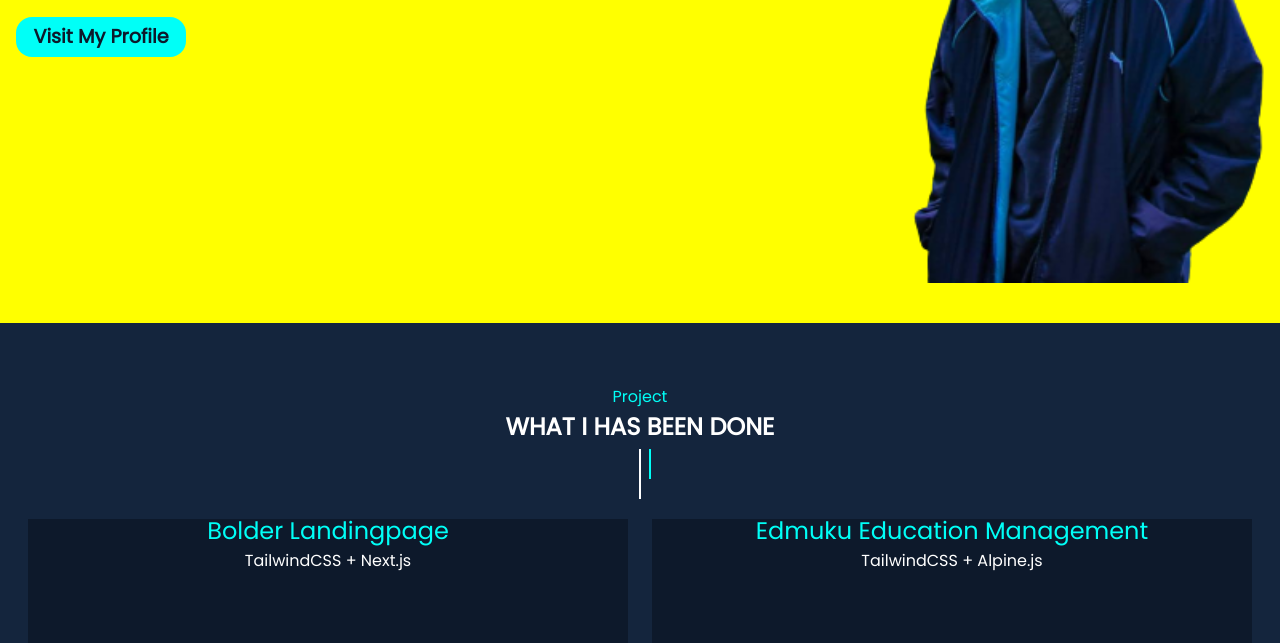
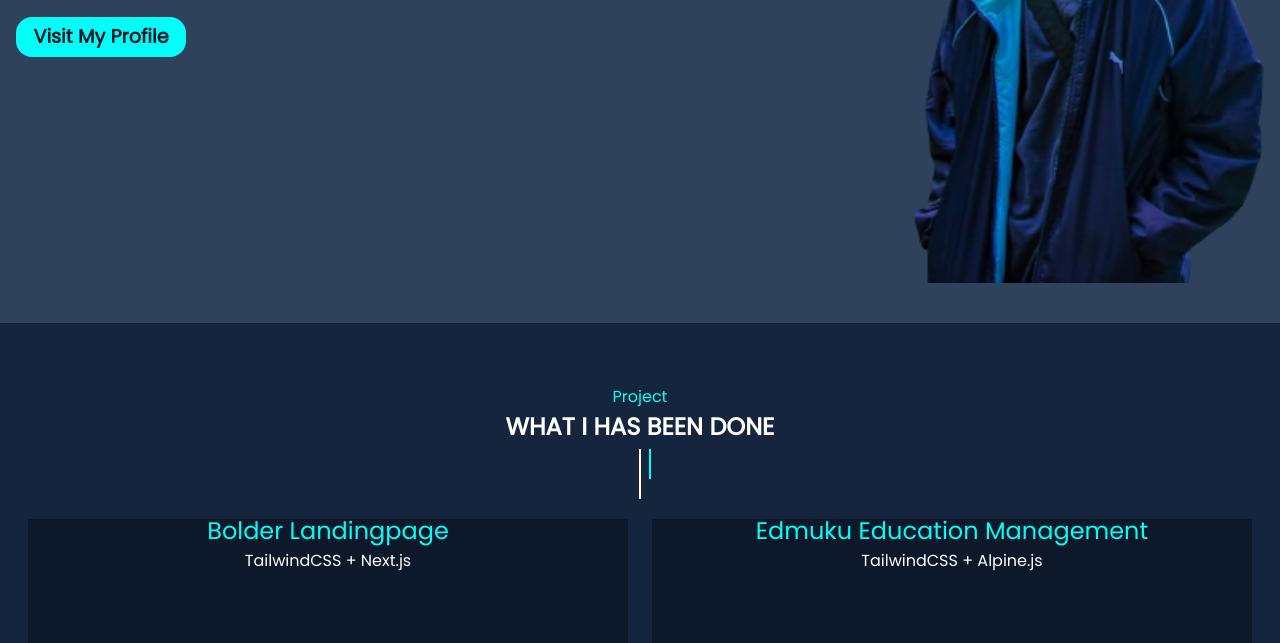
Before and after one commit to uckblr/Latihan, a plain HTML site: page index.html in a window 1280 px wide. Shown: the part 417-1060 px from the top of the page. Drawn offline with Linux system fonts and the light colour scheme.

```diff
--- a/css/style.css
+++ b/css/style.css
@@ -100,7 +100,7 @@ header {
   margin-top: 100px;
   box-sizing: border-box;
   padding: 1rem;
-  background-color:yellow;
+  background-color: var(--shadow);
   z-index: 1;
 }
 header article {
```
